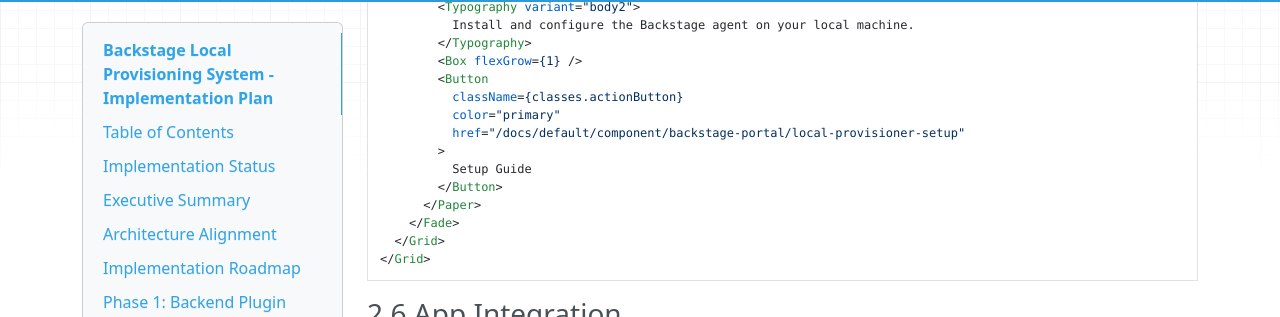
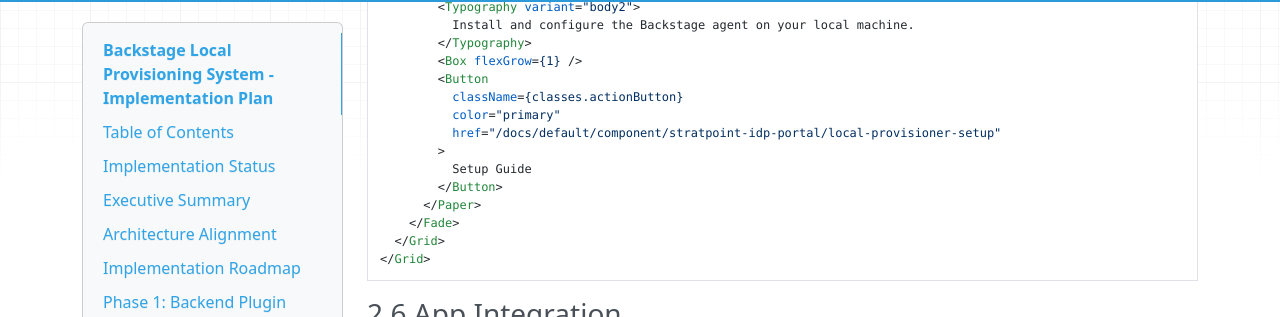
Before and after one commit to rcdelacruz/nexus-idp, an MkDocs documentation site: the page built from docs/content/local-provisioning-implementation-plan.md, in a window 1280 px wide and 900 px high, scrolled down 17930 px. Shown: the part 134-451 px from the top of the window. Built offline with MkDocs 1.6.1, drawn with Linux system fonts in a browser that asks for light colours; nearby versions of some CDN libraries.

Commit message:
fix(catalog): rename backstage-portal → stratpoint-idp-portal; fix k8s 403s
Catalog entity changes:
- Rename component backstage-portal → stratpoint-idp-portal; update title
  and description to reflect Nexus IDP as the product and Stratpoint as
  the deploying org; add links block (upstream repo, deployment repo,
  Backstage docs); add nexus-idp/open-source tags; remove incorrect
  backstage.io/source-location annotation
- Update all dependsOn/dependencyOf refs across platform-databases.yaml,
  backstage-agent catalog-info.yaml, README directory tree,
  and TechDocs URL paths in docs and local-provisioner README
- system internal-platform.yaml: add title, update description to enumerate
  platform capabilities, remove dead techdocs-ref annotation

K8s 403 fix:
- Run helm upgrade (revision 15) to apply serviceAccount.name:
  backstage-k8s-reader — the SA was defined in values file but never
  applied; pod was running as 'default' SA, causing 403 on all
  namespaced k8s plugin requests. Pod now runs as backstage-k8s-reader.

Note: old catalog entity component:default/backstage-portal will linger
in the catalog DB until manually unregistered via the Backstage UI.

Co-Authored-By: Claude Sonnet 4.6 <noreply@anthropic.com>

```diff
--- a/docs/content/local-provisioning-implementation-plan.md
+++ b/docs/content/local-provisioning-implementation-plan.md
@@ -919,7 +919,7 @@ import StorageIcon from '@material-ui/icons/Storage';
         <Button
           className={classes.actionButton}
           color="primary"
-          href="/docs/default/component/backstage-portal/local-provisioner-setup"
+          href="/docs/default/component/stratpoint-idp-portal/local-provisioner-setup"
         >
           Setup Guide
         </Button>
```
Also changed, not shown: plugins/local-provisioner/README.md (+1 -1 lines), 2 other files.
